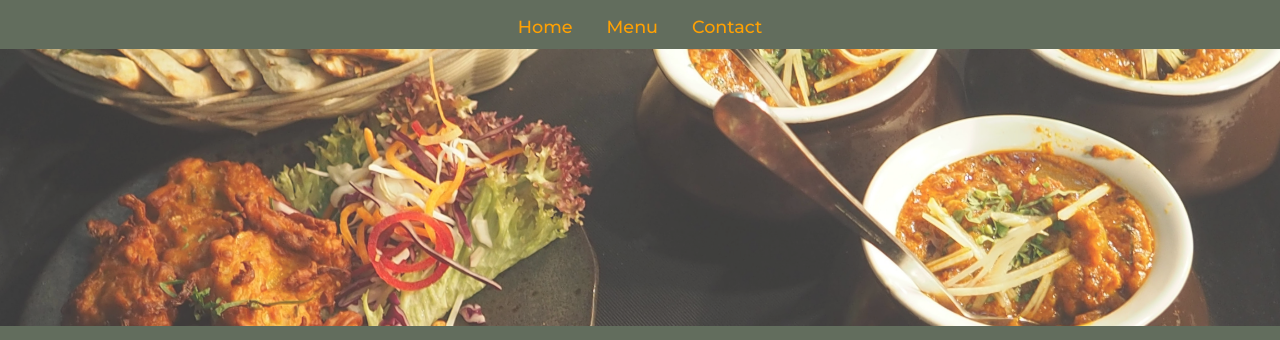
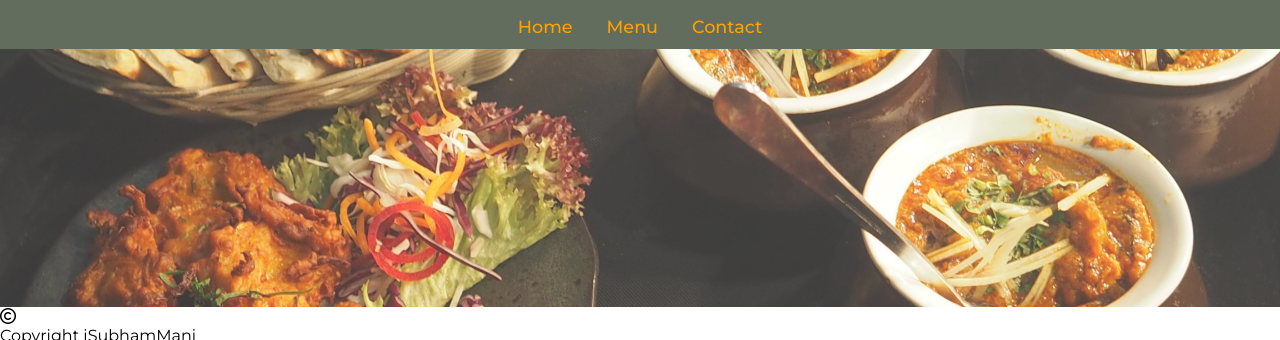
Before and after one commit to iSubhamMani/Flavours_Of_India, a website built with webpack: page dist/index.html in a window 1280 px wide. Shown: the part 74-414 px from the top of the page. Built offline with nearby package versions, Linux system fonts and the light colour scheme; a web font is replaced by a local one.

Commit message:
add footer

```diff
--- a/dist/index.html
+++ b/dist/index.html
@@ -5,6 +5,7 @@
     <meta name="viewport" content="width=device-width, initial-scale=1.0">
     <title>Flavours of India</title>
     <link rel="stylesheet" href="./style.css">
+    <script src="https://kit.fontawesome.com/93eef3d5b6.js" crossorigin="anonymous"></script>
     <script src="./main.js" defer></script>
 </head>
 <body>
--- a/dist/main.js
+++ b/dist/main.js
@@ -1 +1 @@
-(()=>{"use strict";!function(){const t=document.getElementById("content");t.appendChild(function(){const t=document.createElement("div");t.classList.add("header");const n=document.createElement("h1");return n.classList.add("restaurant-name"),n.textContent="Flavours Of India",t.appendChild(n),t.appendChild(function(){const t=document.createElement("nav");t.classList.add("nav");const n=document.createElement("button");n.classList.add("nav-btn"),n.classList.add("home-btn"),n.textContent="Home";const e=document.createElement("button");e.classList.add("nav-btn"),e.classList.add("menu-btn"),e.textContent="Menu";const a=document.createElement("button");return a.classList.add("nav-btn"),a.classList.add("contact-btn"),a.textContent="Contact",t.appendChild(n),t.appendChild(e),t.appendChild(a),t}()),t}()),t.appendChild(function(){const t=document.createElement("main");return t.classList.add("main"),t}())}()})();
+(()=>{"use strict";!function(){const t=document.getElementById("content");t.appendChild(function(){const t=document.createElement("div");t.classList.add("header");const n=document.createElement("h1");return n.classList.add("restaurant-name"),n.textContent="Flavours Of India",t.appendChild(n),t.appendChild(function(){const t=document.createElement("nav");t.classList.add("nav");const n=document.createElement("button");n.classList.add("nav-btn"),n.classList.add("home-btn"),n.textContent="Home";const e=document.createElement("button");e.classList.add("nav-btn"),e.classList.add("menu-btn"),e.textContent="Menu";const a=document.createElement("button");return a.classList.add("nav-btn"),a.classList.add("contact-btn"),a.textContent="Contact",t.appendChild(n),t.appendChild(e),t.appendChild(a),t}()),t}()),t.appendChild(function(){const t=document.createElement("main");t.classList.add("main");const n=document.createElement("div");return n.classList.add("main-content"),t.appendChild(n),t}()),t.appendChild(function(){const t=document.createElement("footer");t.classList.add("footer");const n=document.createElement("i");n.classList.add("fa-regular"),n.classList.add("fa-copyright");const e=document.createElement("p");return e.textContent="Copyright iSubhamMani",e.classList.add("copyright-txt"),t.appendChild(n),t.appendChild(e),t}())}()})();
```
